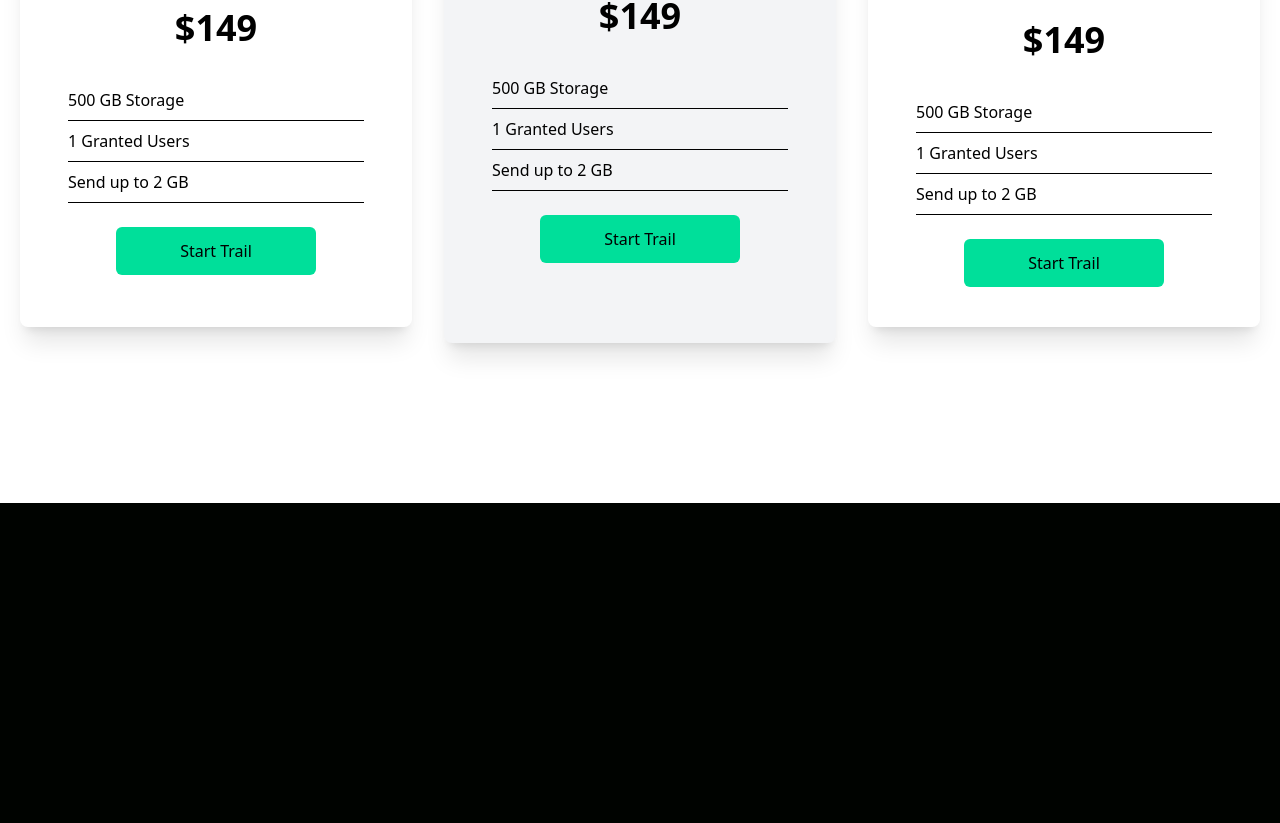
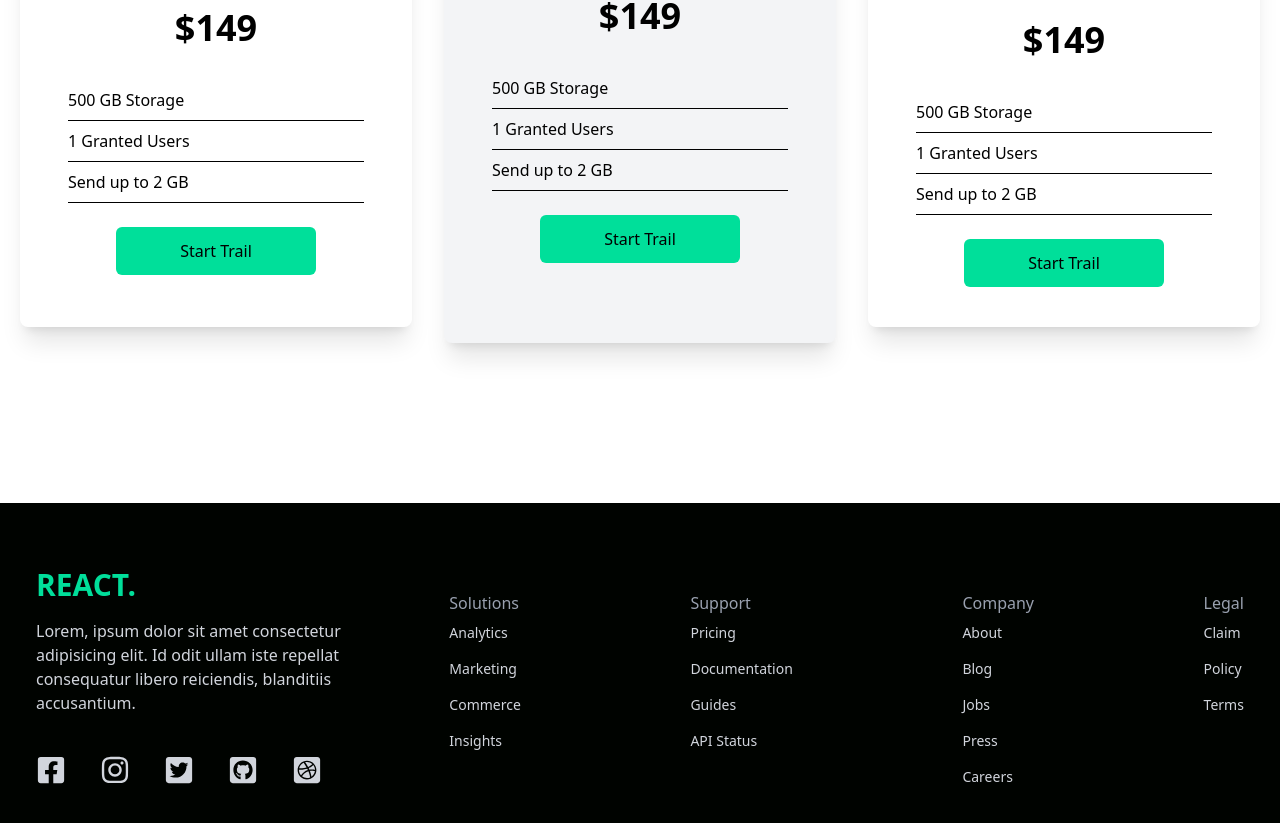
Before and after one commit to CodeShiran/Tailwind-React, a React (Vite) app: page / in a window 1280 px wide. Shown: the part 1971-2794 px from the top of the page. Before the commit the page ends 2474 px from the top, so only its background shows below. Built offline with nearby package versions, Linux system fonts and the light colour scheme.

Commit message:
Footer completed

```diff
--- a/src/App.jsx
+++ b/src/App.jsx
@@ -4,6 +4,7 @@
 import Analytics from './components/Analytics'
 import Newsletter from './components/Newsletter'
 import Cards from './components/cards'
+import Footer from './components/Footer'
 
 const App = () => {
   return (
@@ -13,6 +14,7 @@
       <Analytics />
       <Newsletter />
       <Cards />
+      <Footer />
     </div>
   )
 }
--- /dev/null
+++ b/src/components/Footer.jsx
@@ -0,0 +1,66 @@
+import React from 'react';
+import {
+  FaDribbbleSquare,
+  FaFacebookSquare,
+  FaGithubSquare,
+  FaInstagram,
+  FaTwitterSquare,
+} from 'react-icons/fa';
+
+const Footer = () => {
+  return (
+    <div className='max-w-[1240px] mx-auto py-16 px-4 grid lg:grid-cols-3 gap-8 text-gray-300'>
+      <div>
+        <h1 className='w-full text-3xl font-bold text-[#00df9a]'>REACT.</h1>
+        <p className='py-4'>Lorem, ipsum dolor sit amet consectetur adipisicing elit. Id odit ullam iste repellat consequatur libero reiciendis, blanditiis accusantium.</p>
+        <div className='flex justify-between md:w-[75%] my-6'>
+            <FaFacebookSquare size={30} />
+            <FaInstagram size={30} />
+            <FaTwitterSquare size={30} />
+            <FaGithubSquare size={30} />
+            <FaDribbbleSquare size={30} />
+        </div>
+      </div>
+      <div className='lg:col-span-2 flex justify-between mt-6'>
+    <div>
+        <h6 className='font-medium text-gray-400'>Solutions</h6>
+        <ul>
+            <li className='py-2 text-sm'>Analytics</li>
+            <li className='py-2 text-sm'>Marketing</li>
+            <li className='py-2 text-sm'>Commerce</li>
+            <li className='py-2 text-sm'>Insights</li>
+        </ul>
+    </div>
+    <div>
+        <h6 className='font-medium text-gray-400'>Support</h6>
+        <ul>
+            <li className='py-2 text-sm'>Pricing</li>
+            <li className='py-2 text-sm'>Documentation</li>
+            <li className='py-2 text-sm'>Guides</li>
+            <li className='py-2 text-sm'>API Status</li>
+        </ul>
+    </div>
+    <div>
+        <h6 className='font-medium text-gray-400'>Company</h6>
+        <ul>
+            <li className='py-2 text-sm'>About</li>
+            <li className='py-2 text-sm'>Blog</li>
+            <li className='py-2 text-sm'>Jobs</li>
+            <li className='py-2 text-sm'>Press</li>
+            <li className='py-2 text-sm'>Careers</li>
+        </ul>
+    </div>
+    <div>
+        <h6 className='font-medium text-gray-400'>Legal</h6>
+        <ul>
+            <li className='py-2 text-sm'>Claim</li>
+            <li className='py-2 text-sm'>Policy</li>
+            <li className='py-2 text-sm'>Terms</li>
+        </ul>
+    </div>
+      </div>
+    </div>
+  );
+};
+
+export default Footer;
```
